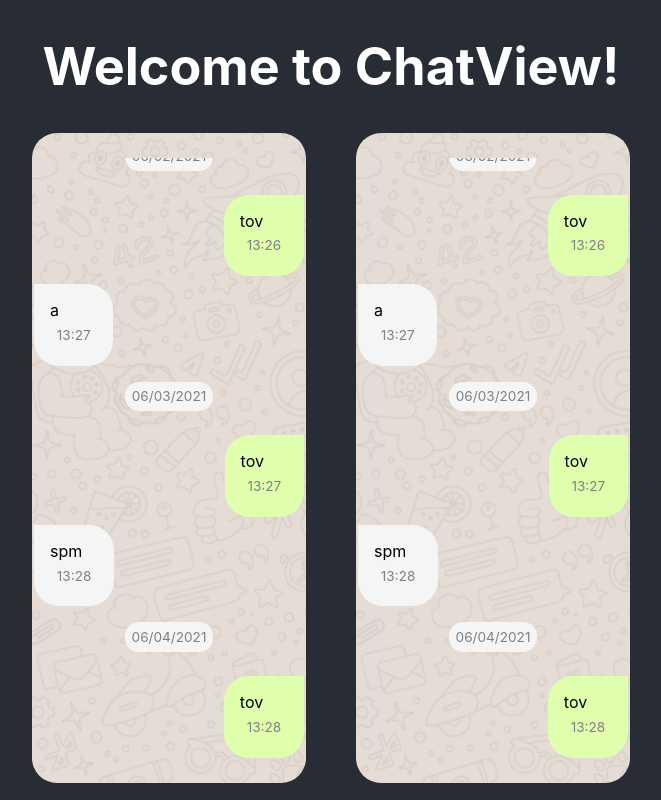
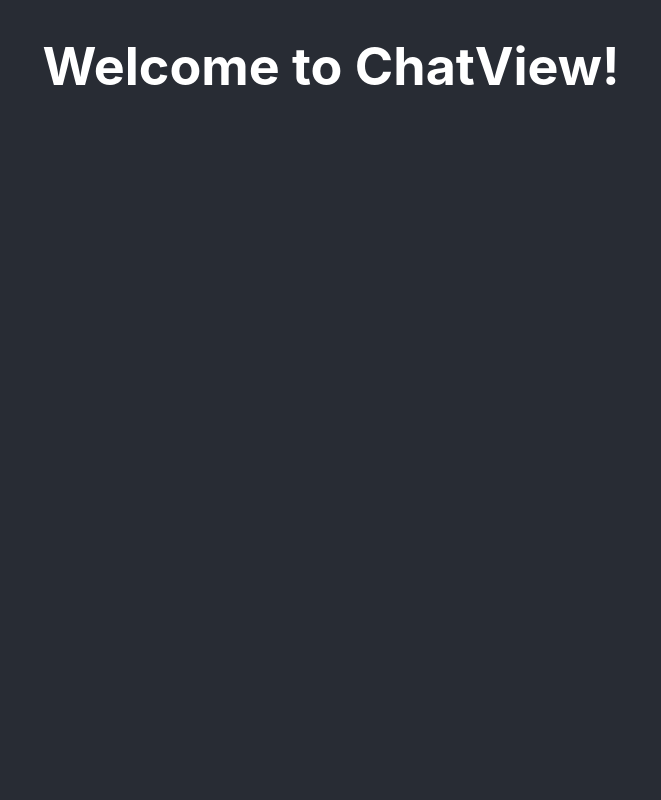
Before and after one commit to Supalien/chatView, a React (Create React App) app: page / in a window 1280 px wide. Shown: the whole page, without its empty margins (309-970 px from the left). Built offline with nearby package versions, Linux system fonts and the light colour scheme.

Commit message:
Added dropzone to the main section that renders a PhoneFrame and passes a file to it. Changed css a bit to support the dropzone. Removed border radius from chat container.

```diff
--- a/src/App.css
+++ b/src/App.css
@@ -5,12 +5,12 @@
   min-height: 100vh;
   display: flex;
   flex-direction: column;
-  align-items: center;
 }
 
 
 .App-header {
-  justify-content: flex-start;
+  display: flex;
+  justify-content: center;
   font-size: calc(10px + 2vmin);
   color: white;
 }
@@ -18,6 +18,8 @@
 .App-main {
   display: flex;
   flex-direction: row;
+  justify-content: center;
+  flex-grow: 1;
 }
 
 .App-link {
@@ -41,7 +43,7 @@
 
 
 .Chat-container{
-  border-radius: 25px;
+  /* border-radius: 25px; */
   display: flex;
   flex-direction: column-reverse;
   align-items: flex-start;
--- a/src/App.js
+++ b/src/App.js
@@ -1,6 +1,19 @@
 import './App.css';
+import { useState } from 'react';
 import PhoneFrame from "./components/PhoneFrame.js";
 function App() {
+  const [files, setFiles] = useState(null);
+
+  function handleDragOver(e) {
+    e.preventDefault();
+  }
+
+  function handleDrop(e) {
+    e.preventDefault();
+    setFiles(e.dataTransfer.files);
+    console.log(`${e.dataTransfer.files.length} files dropped at main`);
+  }
+
 
   return (
     <div className="App">
@@ -9,9 +22,8 @@
         Welcome to ChatView!
         </h1>
       </header>
-      <main className='App-main'>
-        <PhoneFrame></PhoneFrame>
-        <PhoneFrame></PhoneFrame>
+      <main className='App-main' onDragOver={handleDragOver} onDrop={handleDrop}>
+        {files && Array.from(files).map((file, k) => <PhoneFrame file={file} key={k} id={k}></PhoneFrame>)}
       </main>
     </div>
   );
--- a/src/components/PhoneFrame.js
+++ b/src/components/PhoneFrame.js
@@ -1,4 +1,4 @@
-import { useState } from 'react';
+import { useState, useEffect} from 'react';
 import Message from './Message.js';
 import {getMessages, getDesignated} from '../utils.js';
 import {messages as testMessages, designated as testDesignated} from '../testData.js';
@@ -6,29 +6,35 @@
 function PhoneFrame(props) {
   const [messages, setMessages] = useState(testMessages);
   const [designated, setDesignated] = useState(testDesignated);
+  const [file, setFile] = useState(props.file);
+
+  useEffect(() => {
+    if (file && file.type === 'text/plain'){
+      file.text().then(res => {setMessages(getMessages(res))});
+      setDesignated(getDesignated(file.name));
+    }
+  }, [file])
+
 
   function handleDragOver(e) {
     e.preventDefault();
   }
+
   function handleDrop(e) {
     e.preventDefault();
-    let file = (e.dataTransfer.files[0]);
-    if (file && file.type === 'text/plain'){
-      file.text().then(res => {setMessages(getMessages(res))});
-      setDesignated(getDesignated(file.name));
-    }
-    else console.log('error', e);
+    e.stopPropagation()
+    setFile(e.dataTransfer.files[0]);
+    console.log(`${e.dataTransfer.files.length} files dropped at PhoneFrame #${props.id}`);
   }
+
   let msgs = Object.groupBy(messages, (m) => m.date);
   msgs = Object.keys(msgs).map(key => <>
     {msgs[key].map((m, c) => m.author !== designated?
-    <Message className="message-container designated" msg={m} key={c}></Message> :
-    <Message className="message-container other" msg={m} key={c}></Message>).reverse()}
-    <div className="date-container"><p>{key}</p></div>
+    <Message className="message-container designated" msg={m} key={c} id={c}></Message> :
+    <Message className="message-container other" msg={m} key={c} id={c}></Message>).reverse()}
+    <div className="date-container" key={key}><p>{key}</p></div>
     </>
   );
-
-  console.log('messages', messages)
 
   return (
     <div className="Phone-frame" onDragOver={handleDragOver} onDrop={handleDrop}>
```
